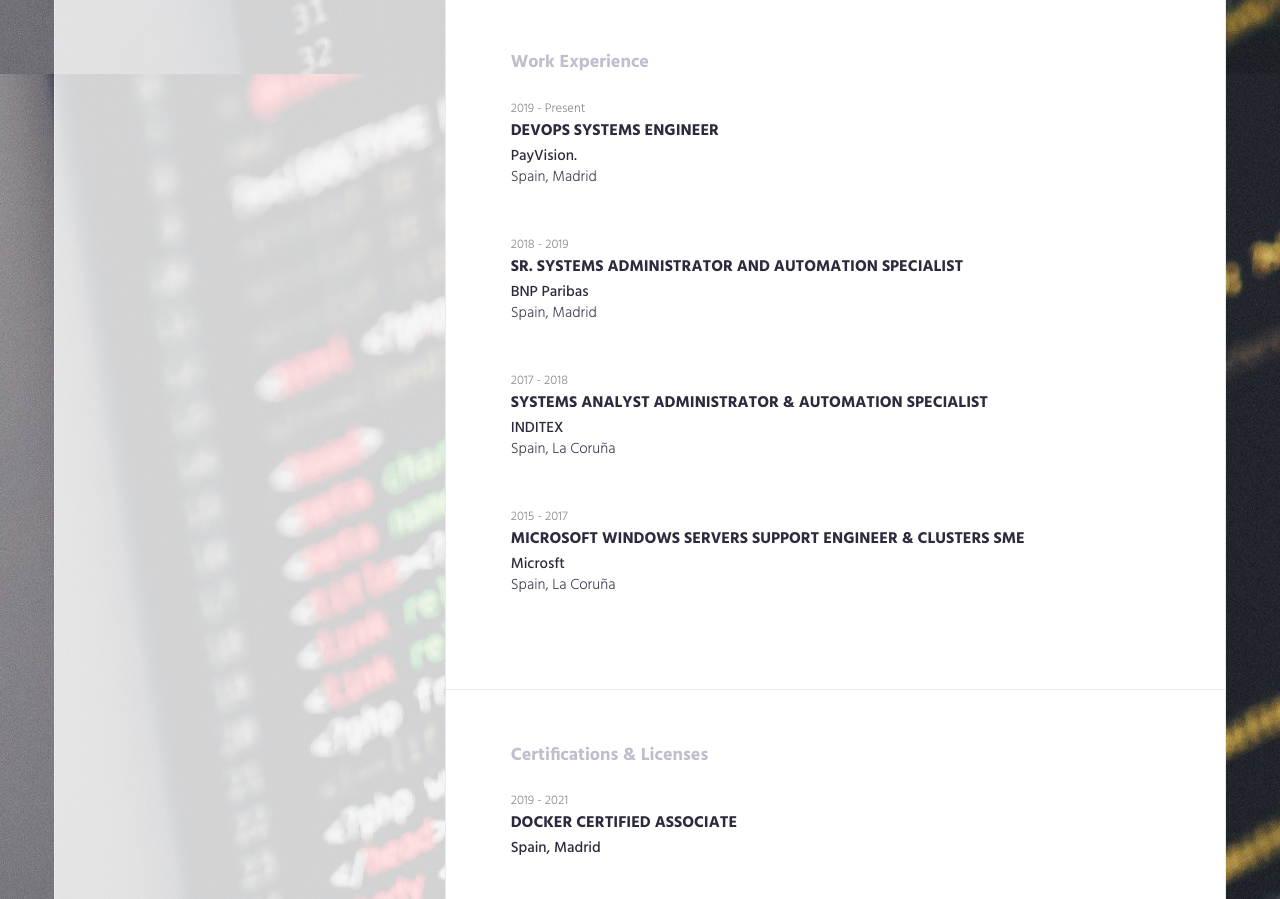
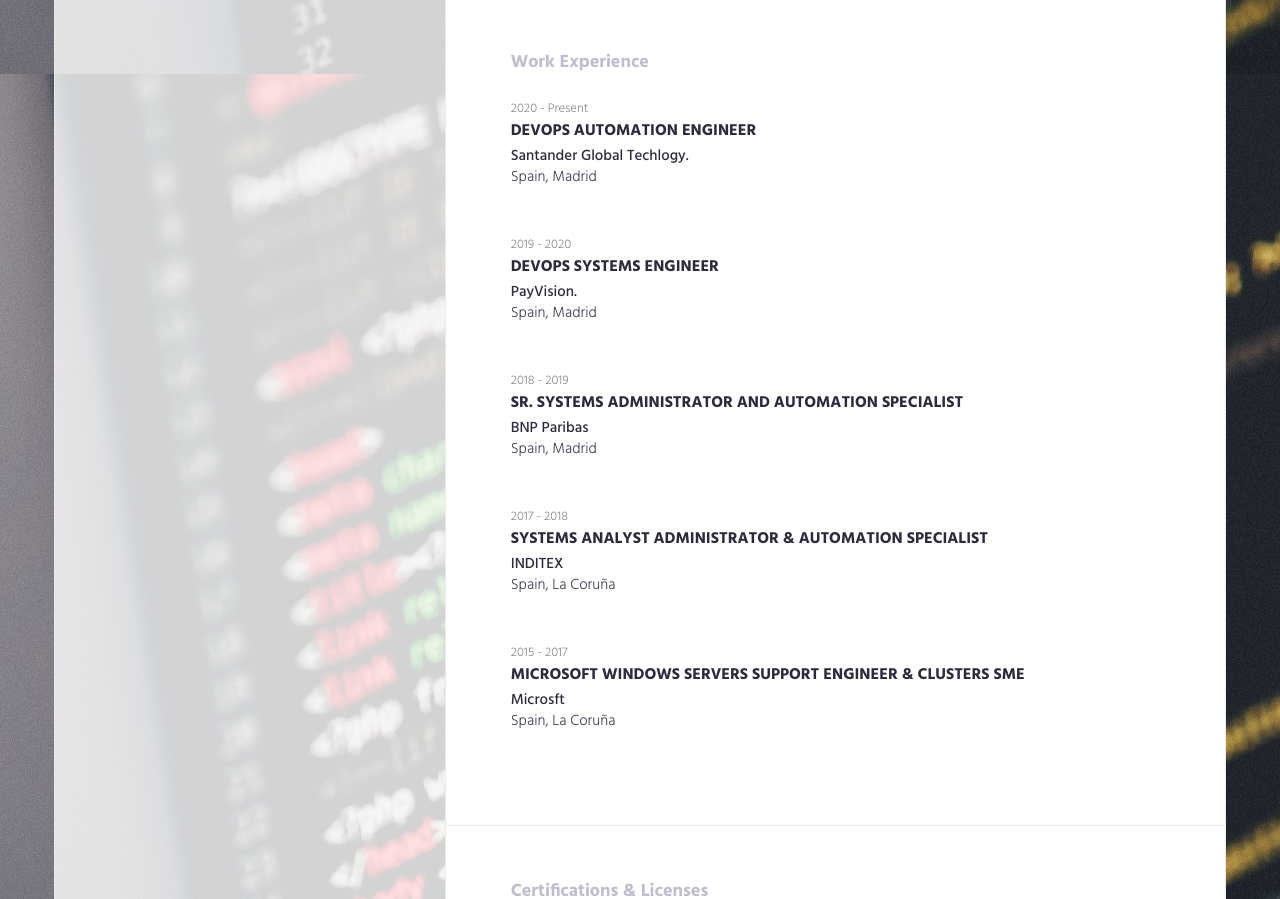
Before and after one commit to Enekui/html, a plain HTML site: page index.html in a window 1280 px wide. Shown: the part 1125-2024 px from the top of the page. Drawn offline with Linux system fonts and the light colour scheme.

Commit message:
Updated work experience

```diff
--- a/index.html
+++ b/index.html
@@ -240,7 +240,15 @@
         <div class="row">
             <div class="col-md-12">
                 <div class="content-item">
-                    <small>2019 - Present</small>
+                    <small>2020 - Present</small>
+                    <h3>DevOps Automation Engineer</h3>
+                    <h4>Santander Global Techlogy.</h4>
+
+                    <p>Spain, Madrid</p>
+                </div>
+                <!-- .experience-item -->
+                <div class="content-item">
+                    <small>2019 - 2020</small>
                     <h3>DevOps Systems Engineer</h3>
                     <h4>PayVision.</h4>
 
```
